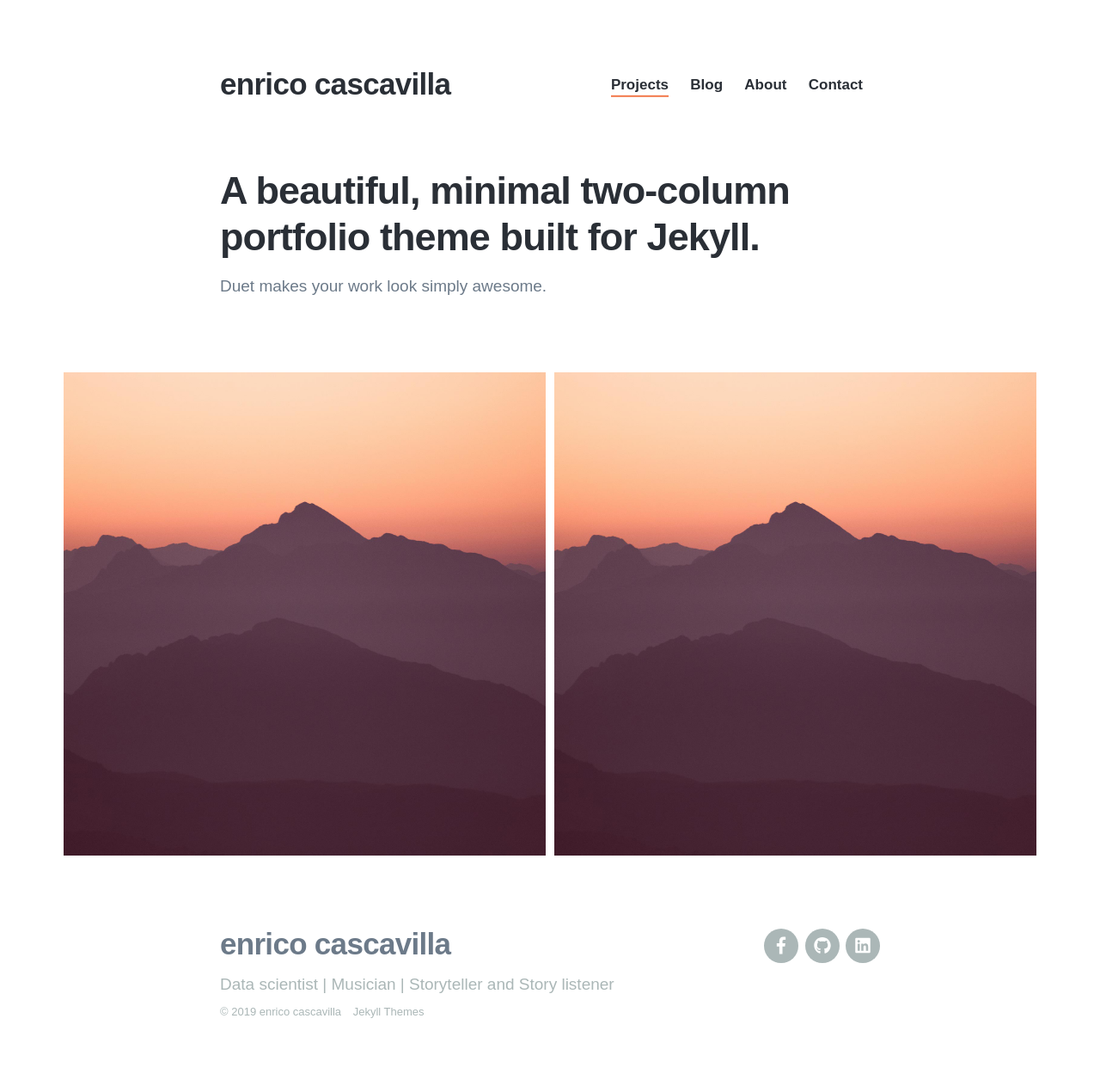
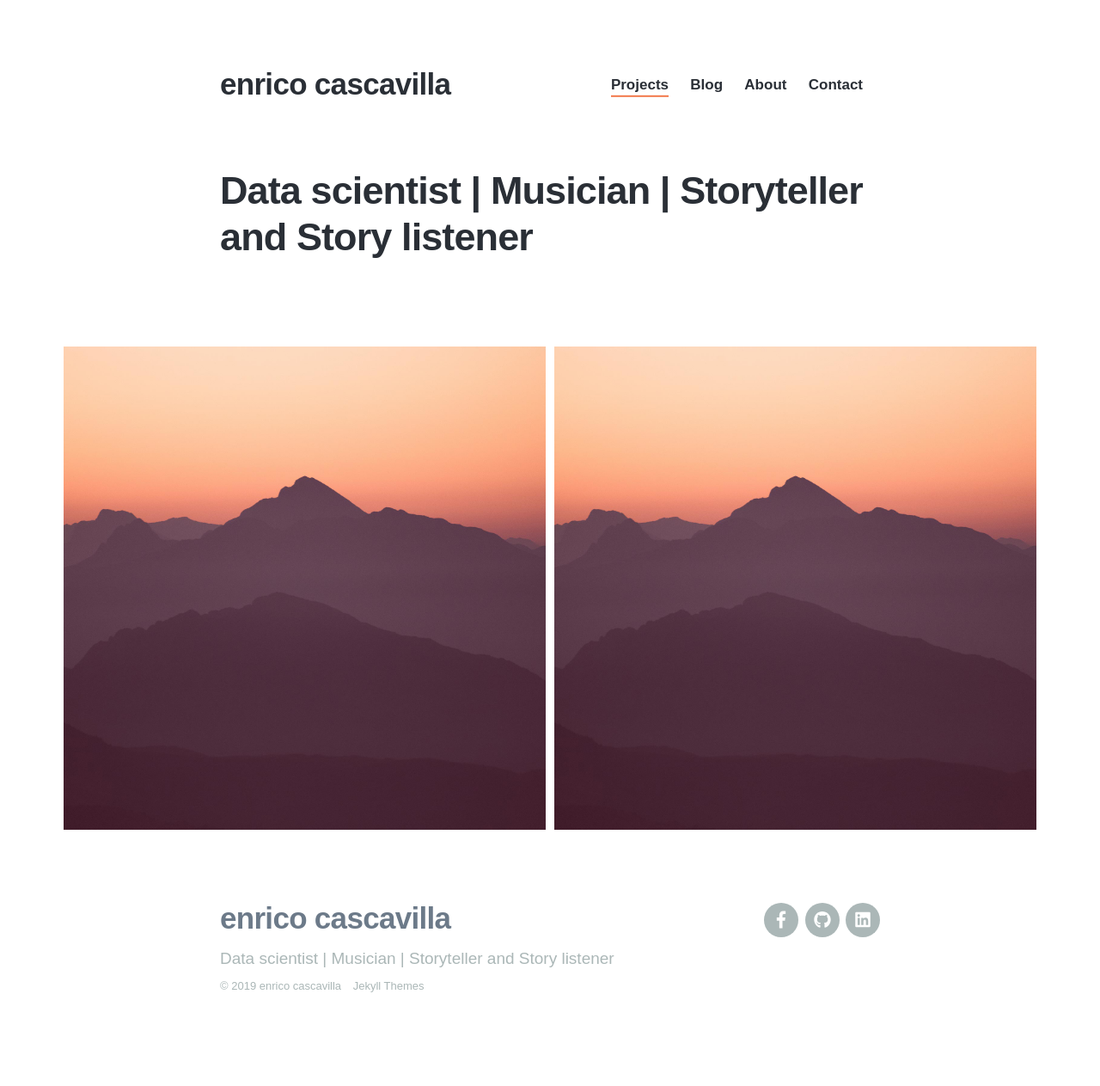
Before and after one commit to enrico-cascavilla/enrico-cascavilla.github.io, a Jekyll site: the page built from index.html, in a window 1280 px wide. Shown: the whole page at 86% size. Built offline with Jekyll 4.4.1, drawn with Linux system fonts in a browser that asks for light colours; nearby versions of some CDN libraries; some web fonts are replaced; after the commit the page ends 1233 px from its top, so only the background shows below that.

Commit message:
portfolio name

```diff
--- a/blog/index.html
+++ b/blog/index.html
@@ -2,7 +2,7 @@
 layout: default
 title: Blog
 description: Blog of data science
-featured_image: /images/social.jpg
+featured_image:
 ---
 
 <section class="intro">
--- a/index.html
+++ b/index.html
@@ -1,17 +1,16 @@
 ---
 layout: default
-title: A beautiful two-column Jekyll theme
-description: A beautiful, minimal two-column portfolio theme built for Jekyll. Duet makes your work look simply awesome.
-featured_image: /images/social.jpg
+title: Home
+description:
+featured_image:
 ---
 
 <section class="intro">
 
 	<div class="wrap">
 
-		<h1>A beautiful, minimal two-column
-		portfolio theme built for Jekyll.</h1>
-		<p>Duet makes your work look simply awesome.</p>
+		<h1>Data scientist | Musician | Storyteller and Story listener</h1>
+		<p></p>
 
 	</div>
 
```
